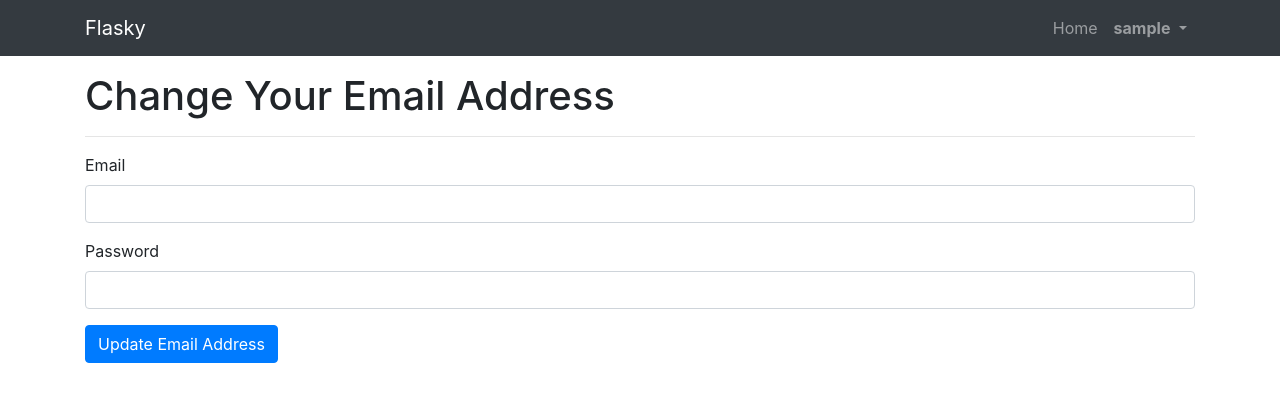
After one commit to blessedsibanda/flasky, a Flask app: page /auth/change-email in a window 1280 px wide. The commit adds this page. Shown: the top 402 px of the page. Run offline with Flask 2, Linux system fonts and the light colour scheme; a user stored in the database is signed in; tables that the repository leaves empty hold one stand-in row (values such as "Sample post"); some libraries are stand-ins or nearby versions.

Commit message:
implemented change email address

```diff
--- a/app/auth/forms.py
+++ b/app/auth/forms.py
@@ -24,7 +24,7 @@ class RegistrationForm(FlaskForm):
     submit = SubmitField('Register')
 
     def validate_email(self, field):
-        if User.query.filter_by(email=field.data).first():
+        if User.query.filter_by(email=field.data.lower()).first():
             raise ValidationError('Email already registered.')
 
     def validate_username(self, field):
@@ -49,3 +49,12 @@ class PasswordResetForm(FlaskForm):
     EqualTo('password2', message='Passwords must match.')])
     password2 = PasswordField('Confirm password', validators=[DataRequired()])
     submit = SubmitField('Reset Password')
+
+class ChangeEmailForm(FlaskForm):
+    email = StringField('Email', validators=[DataRequired(), Length(1, 64), Email()])
+    password = PasswordField('Password', validators=[DataRequired()])
+    submit = SubmitField('Update Email Address')
+
+    def validate_email(self, field):
+        if User.query.filter_by(email=field.data.lower()).first():
+            raise ValidationError('Email already registered.')
--- a/app/auth/views.py
+++ b/app/auth/views.py
@@ -2,7 +2,7 @@ from flask import render_template, redirect, request, url_for, flash
 from flask_login import login_user, logout_user, login_required, current_user
 from . import auth
 from .forms import LoginForm, RegistrationForm, ChangePasswordForm, \
-    PasswordResetForm, PasswordResetRequestForm
+    PasswordResetForm, PasswordResetRequestForm, ChangeEmailForm
 from ..models import User
 from ..email import send_email
 from .. import db
@@ -124,3 +124,29 @@ def password_reset(token):
         else:
             return redirect(url_for('main.index'))
     return render_template('auth/reset_password.html', form=form)
+
+@auth.route('/change-email', methods=['GET', 'POST'])
+@login_required
+def change_email_request():
+    form = ChangeEmailForm()
+    if form.validate_on_submit():
+        if current_user.verify_password(form.password.data):
+            new_email = form.email.data
+            token = current_user.generate_email_change_token(new_email)
+            send_email(new_email, 'Confirm Your Email Address',
+                'auth/email/change_email', user=current_user, token=token)
+            flash('An email with instructions to confirm your new email has been sent to you.', 'dark')
+            return redirect(url_for('main.index'))
+        else:
+            flash('Invalid email or password')
+    return render_template('auth/change_email.html', form=form)
+
+@auth.route('/change-email/<token>')
+@login_required
+def change_email(token):
+    if current_user.change_email(token):
+        db.session.commit()
+        flash('Your email address has been updated.','dark')
+    else:
+        flash('Invalid request.','dark')
+    return redirect(url_for('main.index'))
--- a/app/templates/_navbar.html
+++ b/app/templates/_navbar.html
@@ -15,10 +15,11 @@
                           <strong>{{current_user.username}}</strong>
                         </a>
                         <div class="dropdown-menu" aria-labelledby="navbarDropdown">
-                        <a class="dropdown-item" href="{{ url_for('main.user') }}">My Profile</a>
-                          <a class="dropdown-item" href="{{ url_for('auth.change_password') }}">Change Password</a>
-                          <div class="dropdown-divider"></div>
-                          <a class="dropdown-item" href="{{ url_for('auth.logout') }}">Log Out</a>
+                            <a class="dropdown-item" href="{{ url_for('main.user') }}">My Profile</a>
+                            <a class="dropdown-item" href="{{ url_for('auth.change_password') }}">Change Password</a>
+                            <a class="dropdown-item" href="{{ url_for('auth.change_email_request') }}">Change Email</a>
+                            <div class="dropdown-divider"></div>
+                            <a class="dropdown-item" href="{{ url_for('auth.logout') }}">Log Out</a>
                         </div>
                     </li>
 
--- /dev/null
+++ b/app/templates/auth/change_email.html
@@ -0,0 +1,11 @@
+{% extends 'base.html' %}
+{% from 'bootstrap/form.html' import render_form %}
+
+{% block title %}- Change Email Address{% endblock title %}
+
+{% block body %}
+    <h1>Change Your Email Address</h1>
+    <hr>
+    {{render_form(form)}}
+
+{% endblock body %}
```
Also changed, not shown: app/models.py (+23 -0 lines), app/templates/auth/email/change_email.html (added, +7 -0 lines), app/templates/auth/email/change_email.txt (added, +11 -0 lines).
